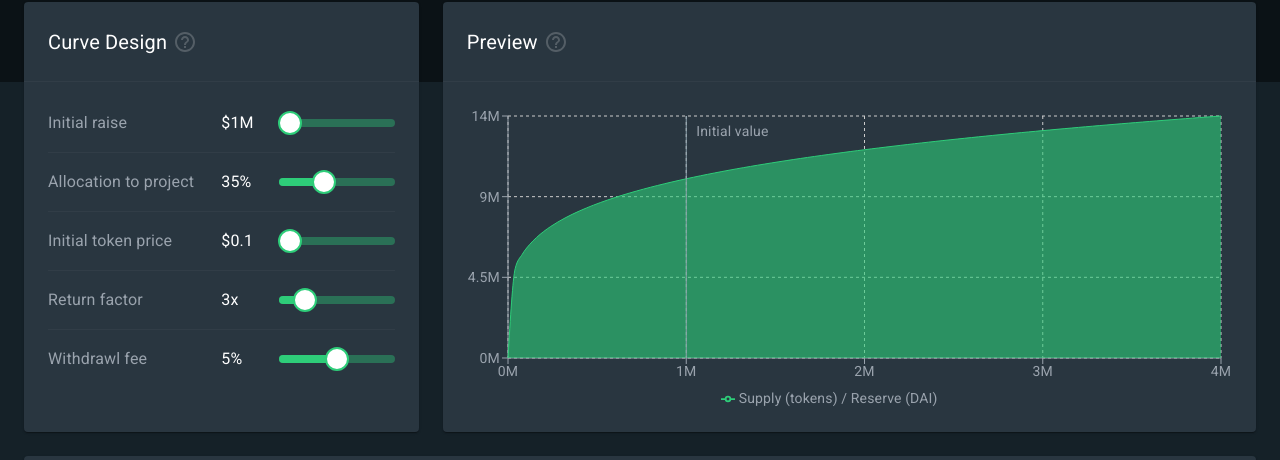
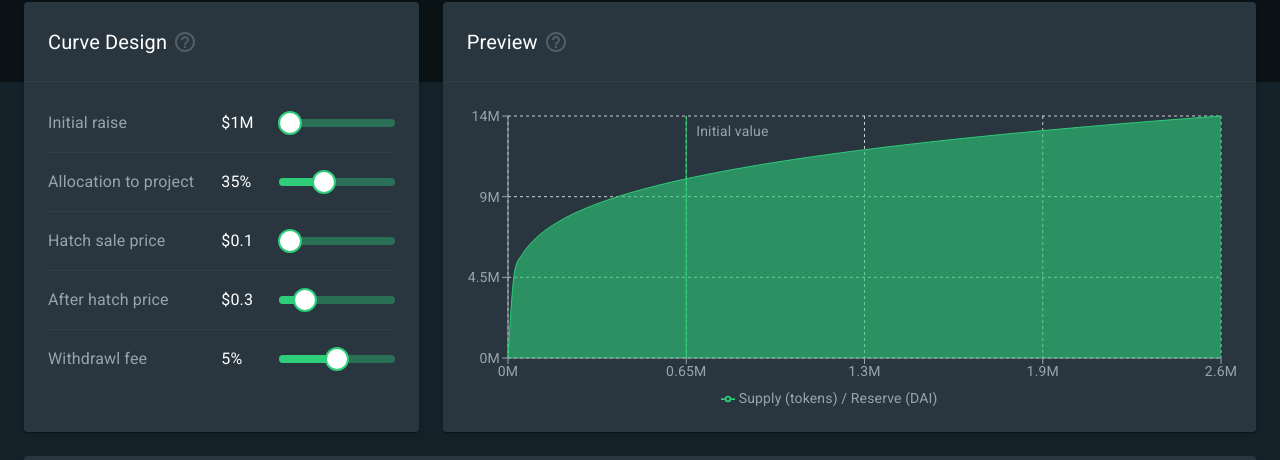
Before and after one commit to commons-stack/augmented-tbc-design, a React (Create React App) app: page / in a window 1280 px wide. Shown: the part 252-712 px from the top of the page. Built offline with nearby package versions, Linux system fonts and the light colour scheme.

Commit message:
Rename "Return Rate" with "Price After Hatch"

```diff
--- a/src/App.tsx
+++ b/src/App.tsx
@@ -91,11 +91,11 @@ export default function App() {
     d0: 1e6, // Initial raise, d0 (DAI)
     theta: 0.35, // fraction allocated to reserve (.)
     p0: 0.1, // Hatch sale price p0 (DAI / token)
-    returnF: 3, // Return factor (.)
+    p1: 0.3, // Return factor (.)
     wFee: 0.05 // friction coefficient (.)
   });
 
-  const { d0, theta, p0, returnF, wFee } = curveParams;
+  const { d0, theta, p0, p1, wFee } = curveParams;
 
   /**
    * Throttle the curve update to prevent the expensive chart
@@ -116,7 +116,7 @@ export default function App() {
     d0,
     theta,
     p0,
-    returnF
+    p1
   });
 
   const [priceTimeseries, setPriceTimeseries] = useState([0]);
@@ -270,12 +270,7 @@ export default function App() {
               </Box>
 
               <Box className={classes.boxChart}>
-                <SupplyVsDemandChart
-                  returnF={returnF}
-                  theta={theta}
-                  d0={d0}
-                  p0={p0}
-                />
+                <SupplyVsDemandChart theta={theta} d0={d0} p0={p0} p1={p1} />
               </Box>
             </Paper>
           </Grid>
@@ -321,6 +316,7 @@ export default function App() {
                     priceTimeseries={priceTimeseries}
                     withdrawFeeTimeseries={withdrawFeeTimeseries}
                     p0={p0}
+                    p1={p1}
                   />
                 </Box>
               </Paper>
--- a/src/InputParams.tsx
+++ b/src/InputParams.tsx
@@ -111,7 +111,7 @@ export default function InputParams({
     d0: number;
     theta: number;
     p0: number;
-    returnF: number;
+    p1: number;
     wFee: number;
   };
   setCurveParams(newCurveParams: any): void;
@@ -119,12 +119,14 @@ export default function InputParams({
   const [d0, setD0] = useState(1e6); // Initial raise, d0 (DAI)
   const [theta, setTheta] = useState(0.35); // fraction allocated to reserve (.)
   const [p0, setP0] = useState(0.1); // Hatch sale Price p0 (DAI / token)
-  const [returnF, setReturnF] = useState(3); // Return factor (.)
+  const [p1, setP1] = useState(0.3); // Return factor (.)
   const [wFee, setWFee] = useState(0.05); // friction coefficient (.)
 
   function setParentCurveParams() {
-    setCurveParams({ d0, theta, p0, returnF, wFee });
+    setCurveParams({ d0, theta, p0, p1, wFee });
   }
+
+  const maxReturnRate = 10;
 
   const inputFields: {
     label: string;
@@ -168,7 +170,7 @@ export default function InputParams({
       toNum: (n: string) => parseFloat(n) * 1e-2
     },
     {
-      label: "Initial token price",
+      label: "Hatch sale price",
       value: p0,
       setter: setP0,
       min: 0.01,
@@ -181,17 +183,17 @@ export default function InputParams({
       format: (n: number) => `$${n}`
     },
     {
-      label: "Return factor",
-      value: returnF,
-      setter: setReturnF,
-      min: 1,
-      max: 10,
-      step: 0.1,
-      unit: "x",
-      suffix: "x",
-      toText: (n: number) => String(+n.toFixed(1)),
+      label: "After hatch price",
+      value: p1,
+      setter: setP1,
+      min: p0 || 0.1,
+      max: Number((maxReturnRate * p0).toFixed(2)),
+      step: 0.01,
+      unit: "$",
+      prefix: "$",
+      toText: (n: number) => String(+n.toFixed(2)),
       toNum: (n: string) => parseFloat(n),
-      format: (n: number) => `${n}x`
+      format: (n: number) => `$${n}`
     },
     {
       label: "Withdrawl fee",
@@ -207,6 +209,11 @@ export default function InputParams({
       toNum: (n: string) => parseFloat(n) * 1e-2
     }
   ];
+
+  useEffect(() => {
+    if (p1 < p0) setP1(p0);
+    else if (p1 > p0 * maxReturnRate) setP1(p0 * maxReturnRate);
+  }, [p0]);
 
   const classes = useStyles();
 
--- a/src/PriceSimulationChart.tsx
+++ b/src/PriceSimulationChart.tsx
@@ -6,6 +6,7 @@ import {
   YAxis,
   CartesianGrid,
   Legend,
+  ReferenceLine,
   ResponsiveContainer,
   Tooltip
 } from "recharts";
@@ -15,11 +16,13 @@ import { linspace } from "./utils";
 function PriceSimulationChart({
   priceTimeseries,
   withdrawFeeTimeseries,
-  p0
+  p0,
+  p1
 }: {
   priceTimeseries: number[];
   withdrawFeeTimeseries: number[];
   p0: number;
+  p1: number;
 }) {
   // d0      - Initial raise, d0 (DAI)
   // theta   - fraction allocated to reserve (.)
@@ -50,6 +53,21 @@ function PriceSimulationChart({
 
   const formatter = (n: number) => (+n.toPrecision(3)).toLocaleString();
 
+  function ReferenceLabel(props: any) {
+    const { textAnchor, viewBox, text } = props;
+    console.log(props);
+    return (
+      <text
+        x={viewBox.x + 10}
+        y={viewBox.y - 10}
+        fill={theme.palette.text.secondary}
+        textAnchor={textAnchor}
+      >
+        {text}
+      </text>
+    );
+  }
+
   return (
     <ResponsiveContainer debounce={1}>
       <AreaChart
@@ -76,9 +94,11 @@ function PriceSimulationChart({
             priceTimeseries.length - 1
           ]}
         />
+
+        {/* Price time evolution */}
         <YAxis
           yAxisId="left"
-          domain={[Math.min(...priceTimeseries), Math.max(...priceTimeseries)]}
+          domain={[0, Math.max(...priceTimeseries, p1 * 1.25)]}
           tickFormatter={formatter}
           tick={{ fill: theme.palette.text.secondary }}
           stroke={theme.palette.text.secondary}
@@ -97,6 +117,7 @@ function PriceSimulationChart({
         />
 
         <Tooltip formatter={value => Number(value)} />
+
         <Area
           isAnimationActive={false}
           yAxisId="left"
@@ -104,6 +125,20 @@ function PriceSimulationChart({
           dataKey={keyVerticalLeft}
           stroke={theme.palette.primary.main}
           fill={theme.palette.primary.main}
+        />
+        <ReferenceLine
+          y={p0}
+          yAxisId="left"
+          stroke={theme.palette.primary.main}
+          strokeDasharray="9 0"
+          label={<ReferenceLabel text="Hatch sale price" />}
+        />
+        <ReferenceLine
+          y={p1}
+          yAxisId="left"
+          stroke={theme.palette.primary.main}
+          strokeDasharray="9 0"
+          label={<ReferenceLabel text="After hatch price" />}
         />
 
         {/* Capital collected from withdraw fees - AREA */}
--- a/src/SupplyVsDemandChart.tsx
+++ b/src/SupplyVsDemandChart.tsx
@@ -11,18 +11,19 @@ import {
   Tooltip
 } from "recharts";
 import { getLinspaceTicks } from "./utils";
+import { getInitialParams } from "./math";
 import { useTheme } from "@material-ui/styles";
 
 function SupplyVsDemandChart({
-  returnF,
   theta,
   d0,
-  p0
+  p0,
+  p1
 }: {
-  returnF: number;
   theta: number;
   d0: number;
   p0: number;
+  p1: number;
 }) {
   // d0      - Initial raise, d0 (DAI)
   // theta   - fraction allocated to reserve (.)
@@ -31,9 +32,16 @@ function SupplyVsDemandChart({
   // wFee    - friction coefficient (.)
 
   // Hatch parameters
-  const k = returnF / (1 - theta); // Invariant power kappa (.)
-  const R0 = (1 - theta / 100) * d0; // Initial reserve (DAI)
-  const S0 = d0 / p0; // initial supply of tokens (token)
+  const {
+    k, // Invariant power kappa (.)
+    R0, // Initial reserve (DAI)
+    S0 // initial supply of tokens (token)
+  } = getInitialParams({
+    d0,
+    theta,
+    p0,
+    p1
+  });
   const S_of_R = (R: number) => S0 * (R / R0) ** (1 / k);
 
   // Function setup
@@ -138,7 +146,7 @@ function SupplyVsDemandChart({
         />
         <ReferenceLine
           x={R0}
-          stroke="#90a4ae"
+          stroke={theme.palette.primary.main}
           strokeDasharray="9 0"
           label={<ReferenceLabel />}
         />
--- a/src/math.ts
+++ b/src/math.ts
@@ -11,14 +11,14 @@ export function getInitialParams({
   d0,
   theta,
   p0,
-  returnF
+  p1
 }: {
   d0: number;
   theta: number;
   p0: number;
-  returnF: number;
+  p1: number;
 }) {
-  const k = returnF / (1 - theta); // Invariant power kappa (.)
+  const k = p1 / p0 / (1 - theta); // Invariant power kappa (.)
   const R0 = (1 - theta) * d0; // Initial reserve (DAI)
   const S0 = d0 / p0; // initial supply of tokens (token)
   const V0 = S0 ** k / R0; // invariant coef
```
